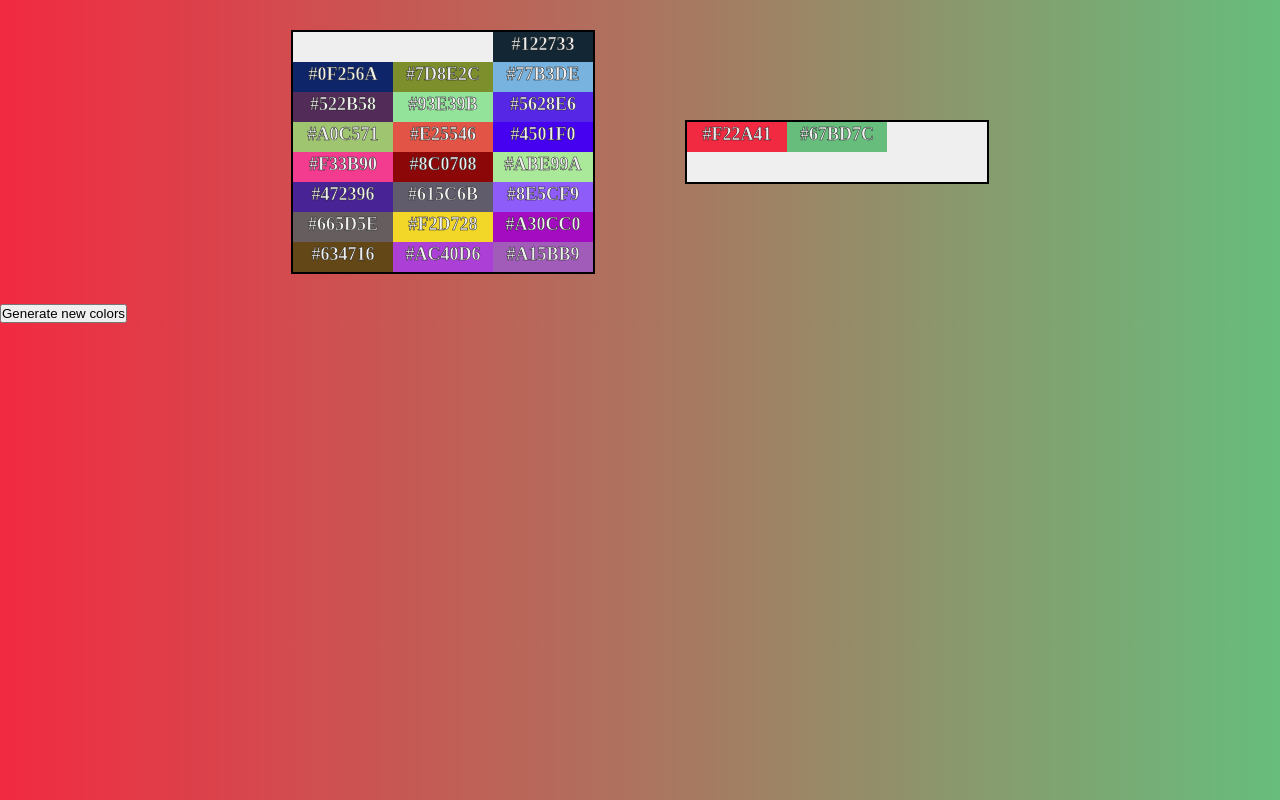
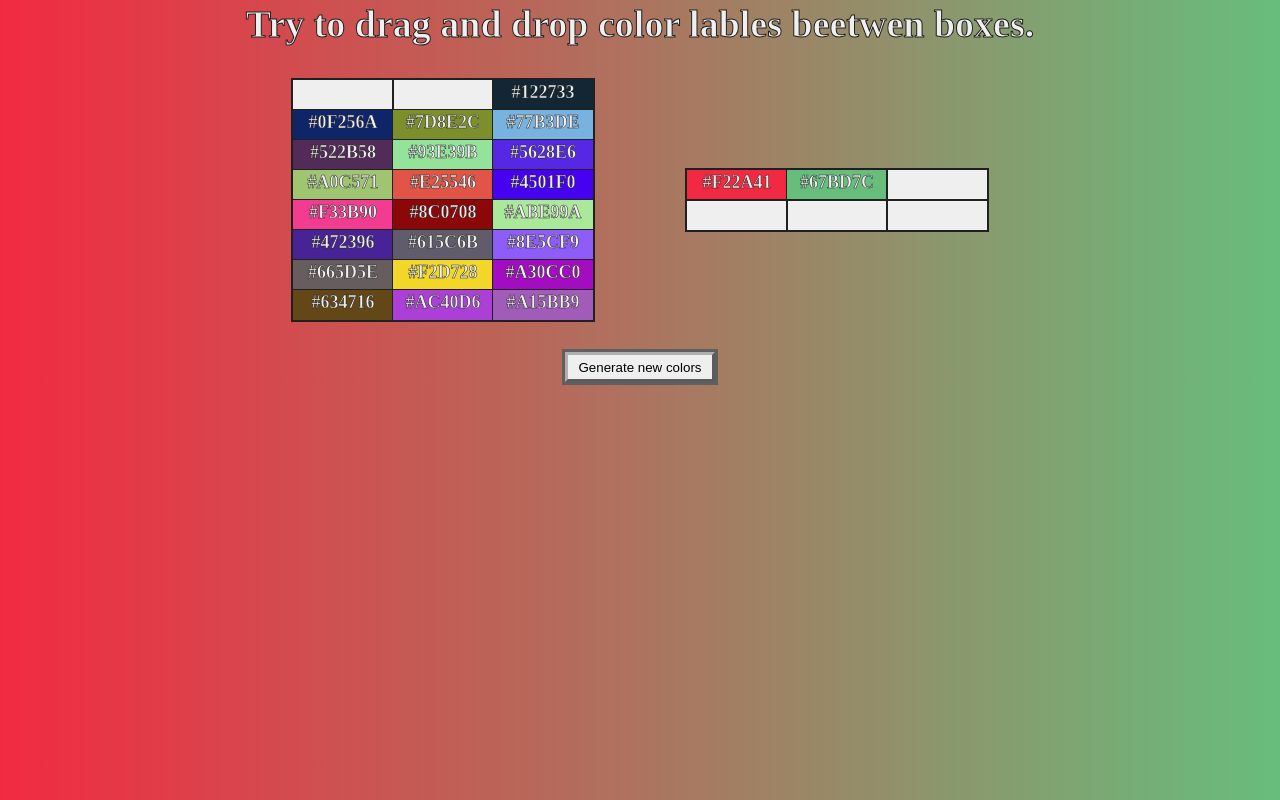
Before and after one commit to d6felix/dnd-gradient-background, a React app: page / in a window 1280 px wide. Built offline with nearby package versions, Linux system fonts and the light colour scheme.

Commit message:
added styles to button and header

```diff
--- a/src/App.scss
+++ b/src/App.scss
@@ -1,20 +1,37 @@
-.wrapper {
+.flex-wrapper {
     display: flex;
     flex-direction: row;
-    gap: 30px;
     justify-content: center;
     align-content: center;
     align-items: center;
+    justify-content: center;
+
+    &_drop {
+        gap: 30px;
+    }
 }
 
-.container {
+.header {
+    text-align: center;
+    color: #EFEFEF;
+    font-family: 'Eudoxus Sans';
+    font-size: 38px;
+    line-height: 48px;
+    font-weight: 700;
+    font-style: normal;
+    -webkit-text-stroke: 1px #202020;
+    -moz-text-stroke: 1px #202020;
+}
+
+.drop {
+    &__container {
         background-color: #EFEFEF;
         margin: 30px;
         display: grid;
         width: fit-content;
         height: fit-content;
         grid-template-columns: repeat(3, 100px [col-start]);
-    border: 2px solid black;
+        border: 2px solid #202020;
 
         &_small {
             grid-template-rows: repeat(2, 30px [row-start]);
@@ -22,6 +39,12 @@
 
         &_big {
             grid-template-rows: repeat(8, 30px [row-start]);
+        }
+    }
+
+    &__area {
+        outline: 0.5px solid #202020;
+        z-index: 0;
     }
 }
 
@@ -38,3 +61,11 @@
     height: 30px;
     width: 100px;
 }
+
+.button {
+    width: 150px;
+    height: 30px;
+    background-color: #EFEFEF;
+    border: 3px outset #AFAFAF;
+    outline: 3px solid #5F5F5F;
+}
--- a/src/App.tsx
+++ b/src/App.tsx
@@ -19,17 +19,17 @@ export const ItemTypes = {
 }
 export type ColorLabel = ReactNode;
 
+
 export type Selected = {
     isSelected: boolean;
     position: number;
 }
 
 export const App = () => {
+    const [colorsTable, setColorsTable] = useState<string[]>(generateColorsTable());
     const [selected, setSelected] = useState<Selected[]>(Array.from(Array(STORE_SIZE)).map(
         (_, index) => { return { isSelected: index < 2 ? true : false, position: index }; }
     ));
-    const [colorsTable, setColorsTable] = useState<string[]>(generateColorsTable());
-
     const labels: ColorLabel[] = Array.from(Array(STORE_SIZE)).map((_, index) =>
         <ColorLabel index={index} selected={selected[index]} color={colorsTable[index]} />
     );
@@ -37,11 +37,16 @@ export const App = () => {
     document.getElementsByTagName("body")[0].style.background = useGradientColor(selected, colorsTable);
     return (
         <>
-            <div className={classNames("wrapper")} >
+            <div className={classNames("flex-wrapper")}>
+                <h1 className={classNames("header")}>Try to drag and drop color lables beetwen boxes.</h1>
+            </div>
+            <div className={classNames("flex-wrapper", "flex-wrapper_drop")}>
                 <DropContainer type={ItemTypes.STORE} selected={selected} setSelected={setSelected} size={STORE_SIZE} labels={labels} />
                 <DropContainer type={ItemTypes.CALC} selected={selected} setSelected={setSelected} size={CALC_SIZE} labels={labels} />
-            </div >
-            <Button onClick={() => { setColorsTable(generateColorsTable()) }}>Generate new colors</Button>
+            </div>
+            <div className={classNames("flex-wrapper")}>
+                <Button className={classNames("button")} onClick={() => { setColorsTable(generateColorsTable()) }}>Generate new colors</Button>
+            </div>
         </>
     );
 }
--- a/src/components/DropArea/DropArea.tsx
+++ b/src/components/DropArea/DropArea.tsx
@@ -2,6 +2,7 @@ import React from "react";
 import { useDrop } from "react-dnd";
 import { DragType } from "../DragElement/DragElement";
 import { ItemTypes, Selected } from "../../../src/App";
+import classNames from "classnames";
 
 type DropAreaProps = React.PropsWithChildren<{
     type: string;
@@ -37,7 +38,6 @@ export const DropArea: React.FC<DropAreaProps> = ({ children, type, indexDropAre
                 selectedWithSwap[positionOccupied] = dragItem;
                 selectedWithSwap[item.index] = dropItem;
                 setSelected(selectedWithSwap);
-                console.log(selected, positionOccupied, item.index, dragItem, dropItem);
             }
         },
         collect: (monitor) => ({
@@ -46,7 +46,7 @@ export const DropArea: React.FC<DropAreaProps> = ({ children, type, indexDropAre
     });
 
     return (
-        <div ref={drop}>
+        <div ref={drop} className={classNames("drop__area")}>
             {children}
         </div>
     )
--- a/src/components/DropContainer/DropContainer.tsx
+++ b/src/components/DropContainer/DropContainer.tsx
@@ -11,7 +11,7 @@ type DropContainerProps = {
     type: string;
 }
 
-export const DropContainer: React.FC<DropContainerProps> = ({ size, selected, setSelected, labels, type }) => {
+export const DropContainer: React.FC<DropContainerProps> = ({ size, type, selected, labels, setSelected }) => {
     const allowSelected = type === ItemTypes.CALC ? true : false;
     const dropZones = Array.from(Array(size)).map((_, index) => {
         const itemIndex = selected.findIndex((value) => value.position === index && value.isSelected === allowSelected);
@@ -23,7 +23,7 @@ export const DropContainer: React.FC<DropContainerProps> = ({ size, selected, se
         );
     });
 
-    return <div className={classNames("container", allowSelected ? "container_small" : "container_big")}>
+    return <div className={classNames("drop__container", allowSelected ? "drop__container_small" : "drop__container_big")}>
         {dropZones}
     </div>;
 }
--- a/src/index.scss
+++ b/src/index.scss
@@ -1,4 +1,5 @@
 * {
     margin: 0;
     padding: 0;
+    box-sizing: border-box;
 }
```
Lines whose indentation alone changed are shown as unchanged.
